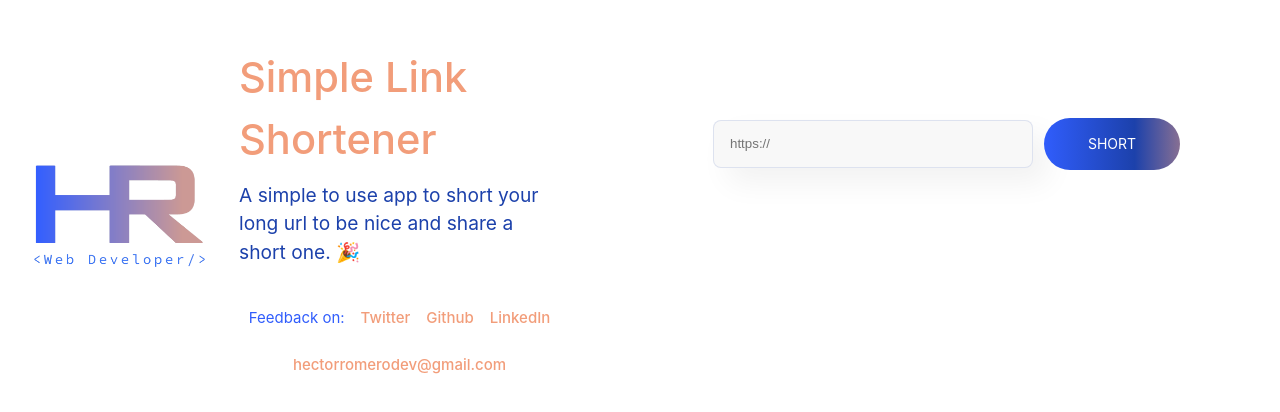
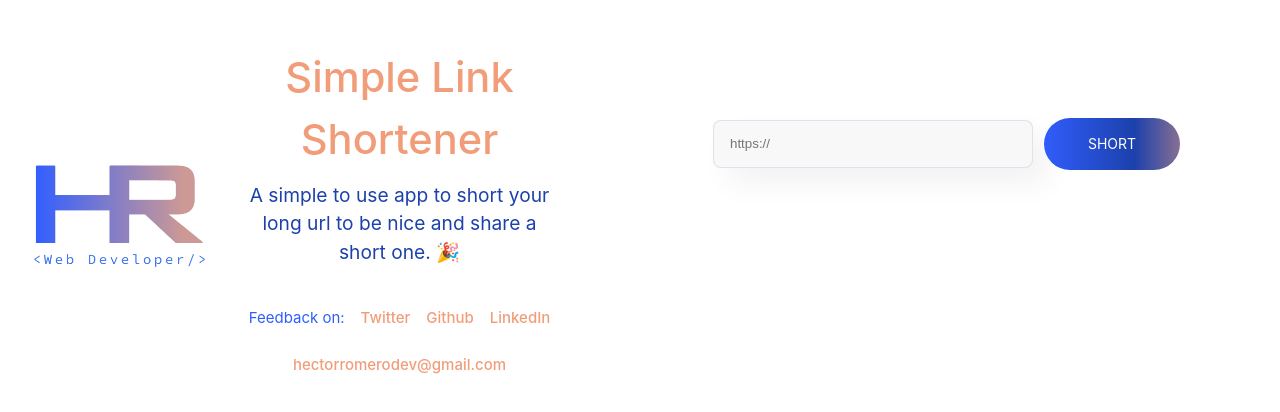
Before and after one commit to hectorromerodev/link-shortener, a Vue app: page / in a window 1280 px wide. Shown: the part 184-596 px from the top of the page. Built offline with nearby package versions, Linux system fonts and the light colour scheme.

Commit message:
update header ui text center

```diff
--- a/src/components/HeaderComponent.vue
+++ b/src/components/HeaderComponent.vue
@@ -82,13 +82,6 @@ h3 {
   color: var(--hr-primary);
 }
 
-@media (min-width: 1024px) {
-  .header h1,
-  h3 {
-    text-align: left;
-  }
-}
-
 .social-media-container {
   display: flex;
   align-items: center;
```
